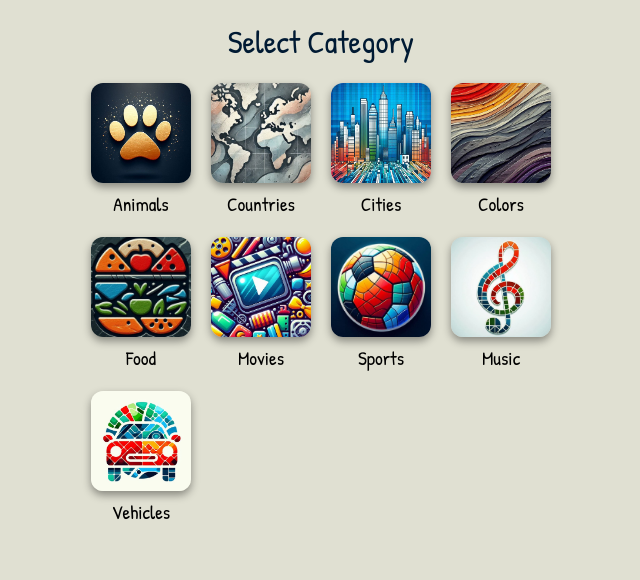
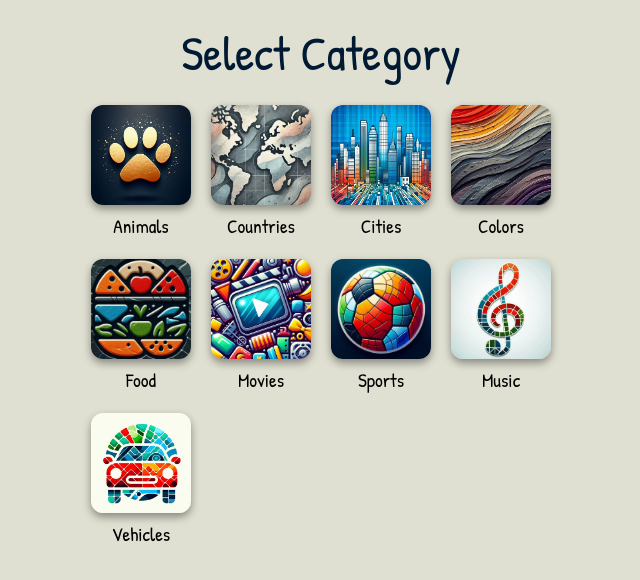
Before and after one commit to joseph-johnson27001/game-world, a Vue app: page /word-scramble/categories in a window 1280 px wide. Shown: the top 580 px of the page, without its empty margins (319-959 px from the left). Built offline with nearby package versions, Linux system fonts and the light colour scheme.

Commit message:
Reverted h1 changes

```diff
--- a/src/App.vue
+++ b/src/App.vue
@@ -47,7 +47,7 @@ main {
 
 h1 {
   color: #001a33;
-  font-size: 2rem;
+  font-size: 3rem;
   font-weight: 100;
 }
 
--- a/src/views/GameSelection.vue
+++ b/src/views/GameSelection.vue
@@ -100,9 +100,6 @@ export default {
 </script>
 
 <style scoped>
-h1 {
-  font-size: 3rem;
-}
 .game-selection {
   text-align: center;
 }
```
